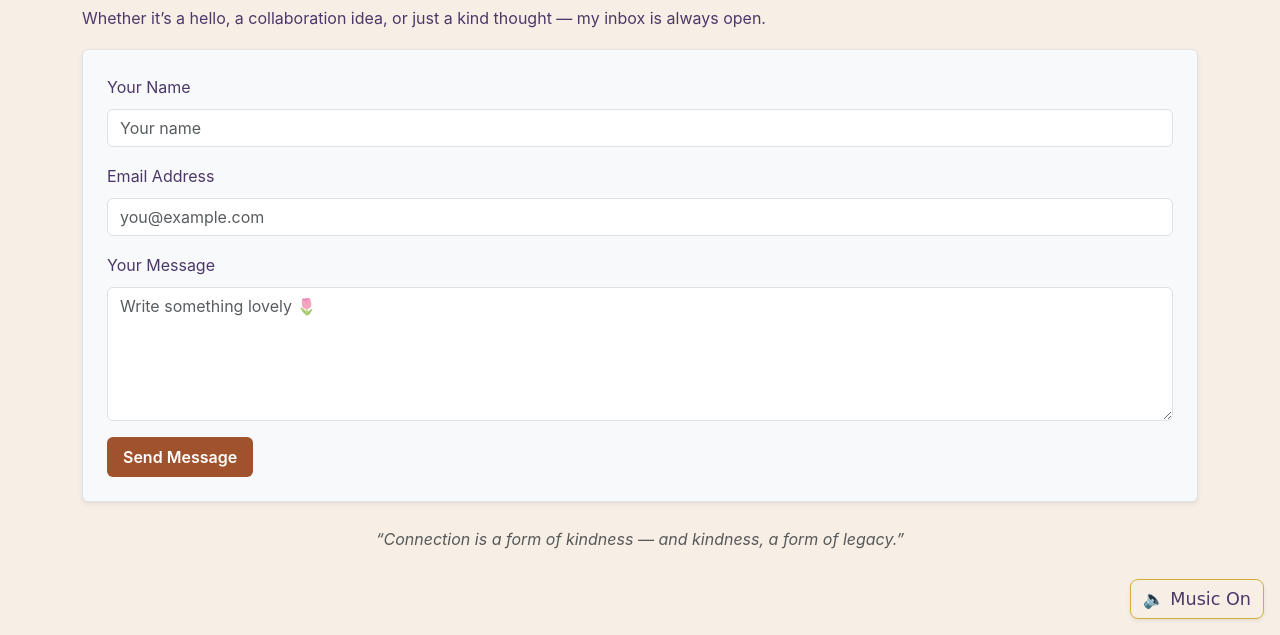
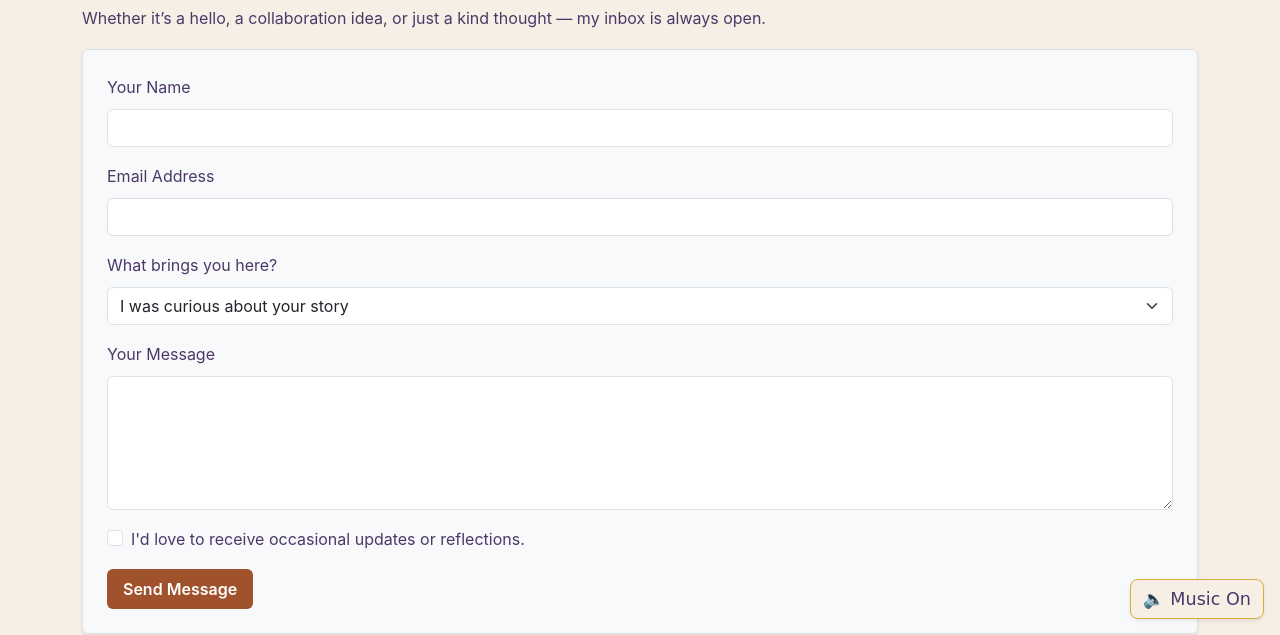
Before and after one commit to amiayusya/personal-website, a plain HTML site: page contact.html in a window 1280 px wide. Shown: the part 165-800 px from the top of the page. Drawn offline with nearby package versions, Linux system fonts and the light colour scheme.

Commit message:
analytics n formspree

```diff
--- a/contact.html
+++ b/contact.html
@@ -8,6 +8,14 @@
   <link href="https://fonts.googleapis.com/css2?family=Merriweather:wght@400;700&family=Quicksand:wght@400;600&display=swap" rel="stylesheet">
   <link href="https://cdn.jsdelivr.net/npm/bootstrap@5.3.2/dist/css/bootstrap.min.css" rel="stylesheet">
   <link rel="stylesheet" href="style.css" />
+<!-- Google Analytics (GA4) -->
+<script async src="https://www.googletagmanager.com/gtag/js?id=G-JSQHNHKH7M"></script>
+<script>
+  window.dataLayer = window.dataLayer || [];
+  function gtag(){ dataLayer.push(arguments); }
+  gtag('js', new Date());
+  gtag('config', 'G-JSQHNHKH7M');
+</script>
 </head>
 
 <body>
@@ -34,23 +42,42 @@
     <h2>💌 Reach Out</h2>
     <p>Whether it’s a hello, a collaboration idea, or just a kind thought — my inbox is always open.</p>
 
-    <form class="p-4 border rounded bg-light shadow-sm" action="https://formspree.io/f/xeogqjkn" method="POST">
+    <form action="https://formspree.io/f/xeogqjkn" method="POST" class="p-4 border rounded bg-light shadow-sm">
+
       <div class="mb-3">
         <label for="name" class="form-label">Your Name</label>
-        <input type="text" class="form-control" id="name" name="name" placeholder="Your name" required>
+        <input type="text" class="form-control" id="name" name="name" required>
       </div>
+
       <div class="mb-3">
         <label for="email" class="form-label">Email Address</label>
-        <input type="email" class="form-control" id="email" name="_replyto" placeholder="you@example.com" required>
+        <input type="email" class="form-control" id="email" name="_replyto" required>
       </div>
+
+      <div class="mb-3">
+        <label for="interest" class="form-label">What brings you here?</label>
+        <select class="form-select" name="interest">
+          <option value="story">I was curious about your story</option>
+          <option value="portfolio">Loved the portfolio</option>
+          <option value="collab">I want to collaborate</option>
+          <option value="other">Just passing through</option>
+        </select>
+      </div>
+
       <div class="mb-3">
         <label for="message" class="form-label">Your Message</label>
-        <textarea class="form-control" id="message" name="message" rows="5" placeholder="Write something lovely 🌷" required></textarea>
+        <textarea class="form-control" id="message" name="message" rows="5" required></textarea>
       </div>
+
+      <div class="form-check mb-3">
+        <input class="form-check-input" type="checkbox" name="optin" value="yes" id="optin">
+        <label class="form-check-label" for="optin">
+          I'd love to receive occasional updates or reflections.
+        </label>
+      </div>
+
       <button type="submit" class="btn btn-ethnic">Send Message</button>
     </form>
-
-    <p class="text-muted fst-italic mt-4 text-center">“Connection is a form of kindness — and kindness, a form of legacy.”</p>
   </main>
 
   <!-- Footer -->
```
Also changed, not shown: about.html (+8 -0 lines), index.html (+12 -3 lines), portfolio.html (+9 -0 lines).
